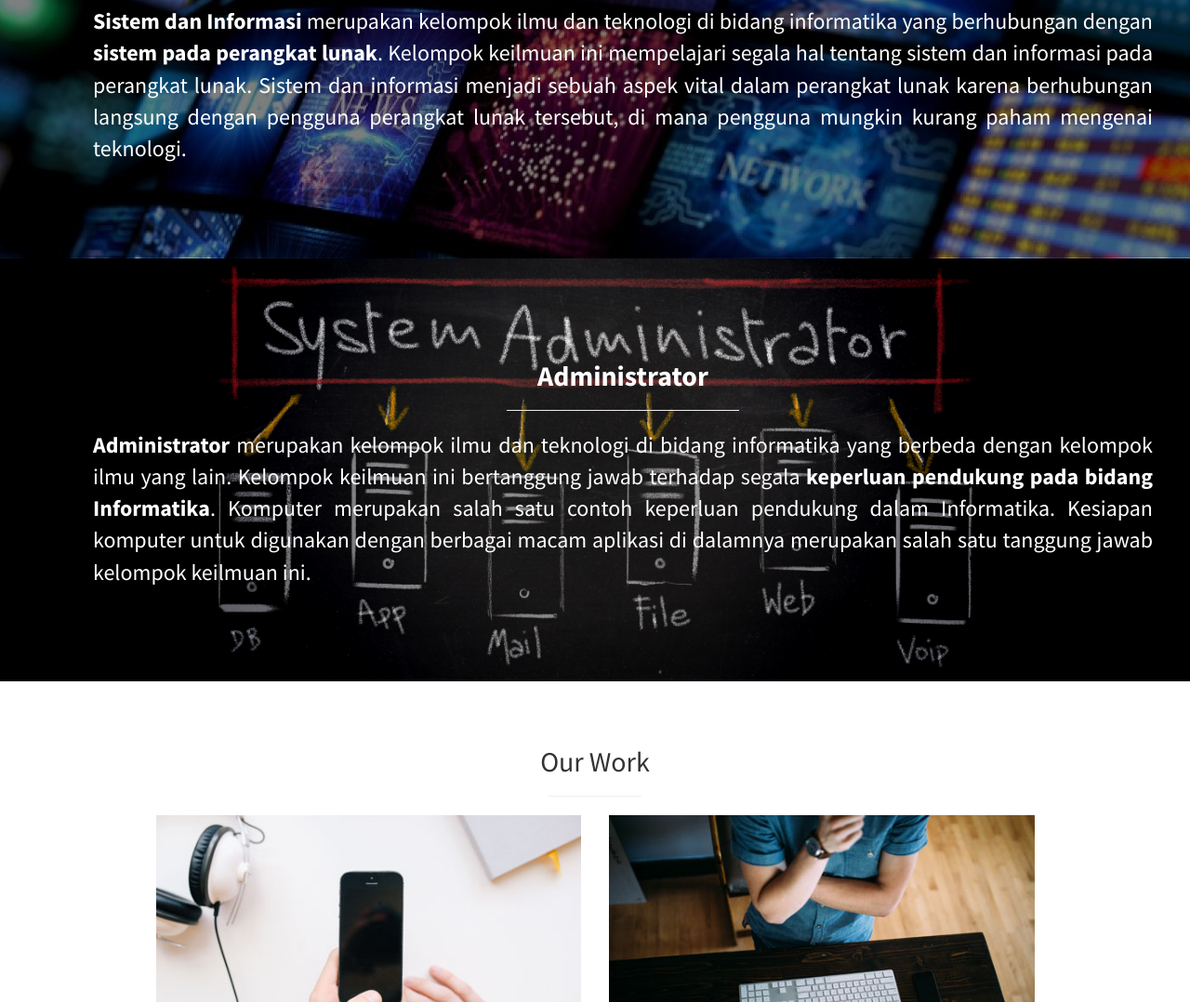
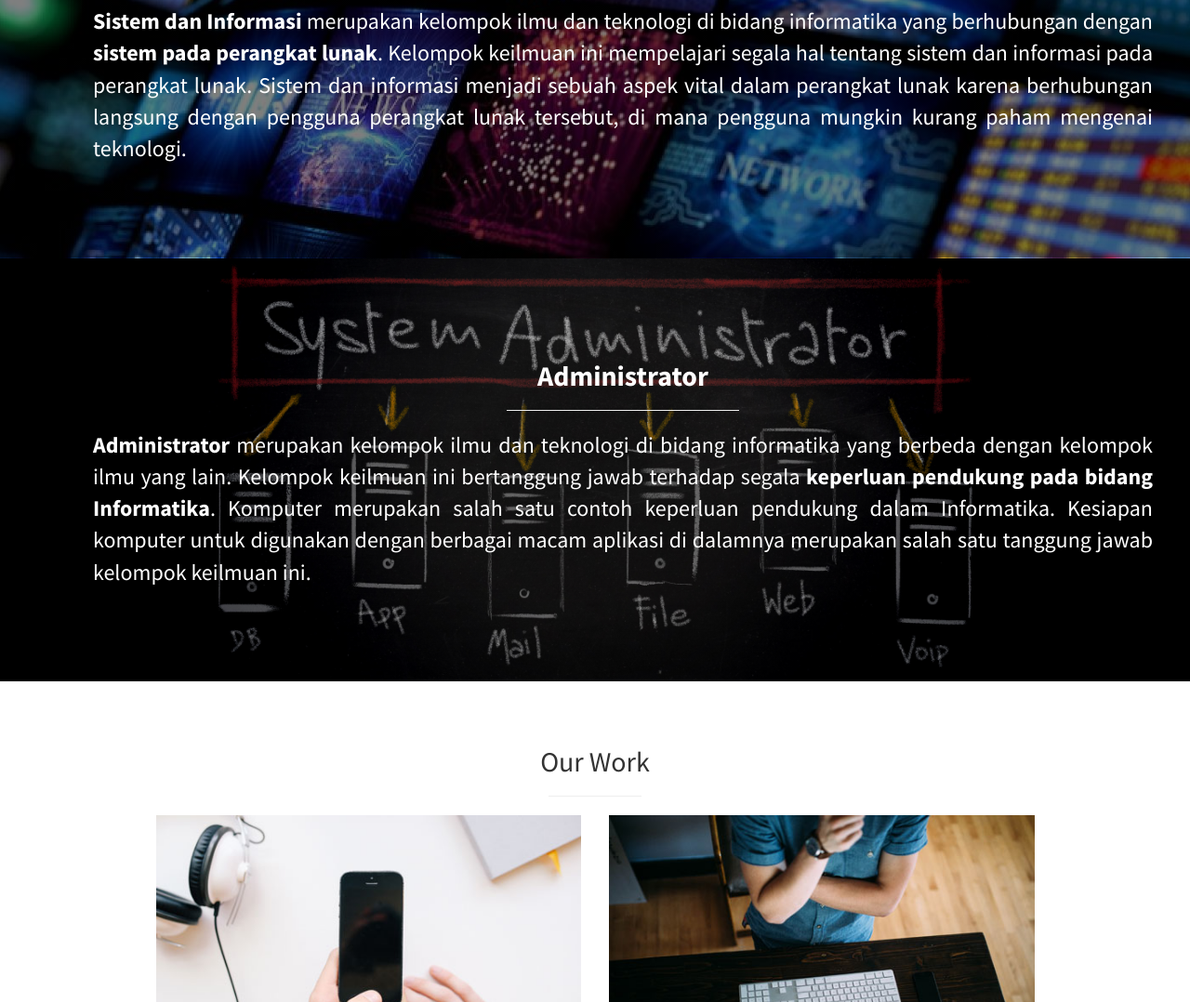
Before and after one commit to mickyyu96/Psiper, a plain HTML site: page WebsitePsiper/index.html in a window 1280 px wide. Shown: the part 4672-5750 px from the top of the page at 93% size. Drawn offline with Linux system fonts and the light colour scheme.

Commit message:
Edited admin wallpaper
diitemin dikit

```diff
--- a/WebsitePsiper/index.html
+++ b/WebsitePsiper/index.html
@@ -309,7 +309,7 @@
     </section>
 
     <!-- Admin -->
-    <section id="admin" class="admin" style="background: url(img/admin1.jpg), linear-gradient(rgba(0,0,0,1), rgba(0, 0, 0, 1)); -o-background-size: auto 100%;-webkit-background-size: auto 100%; -moz-background-size: auto 100%; background-repeat: no-repeat; background-position: center;">
+    <section id="admin" class="admin" style="background: linear-gradient(rgba(0,0,0,0.3), rgba(0, 0, 0, 0.3)), url(img/admin1.jpg), linear-gradient(rgba(0,0,0,1), rgba(0, 0, 0, 1)); -o-background-size: auto 100%;-webkit-background-size: auto 100%; -moz-background-size: auto 100%; background-repeat: no-repeat; background-position: center;">
         <div class="container">
             <div class="row">
                 <div class="col-lg-12 text-center" style="Margin:30px; color:white">
```
